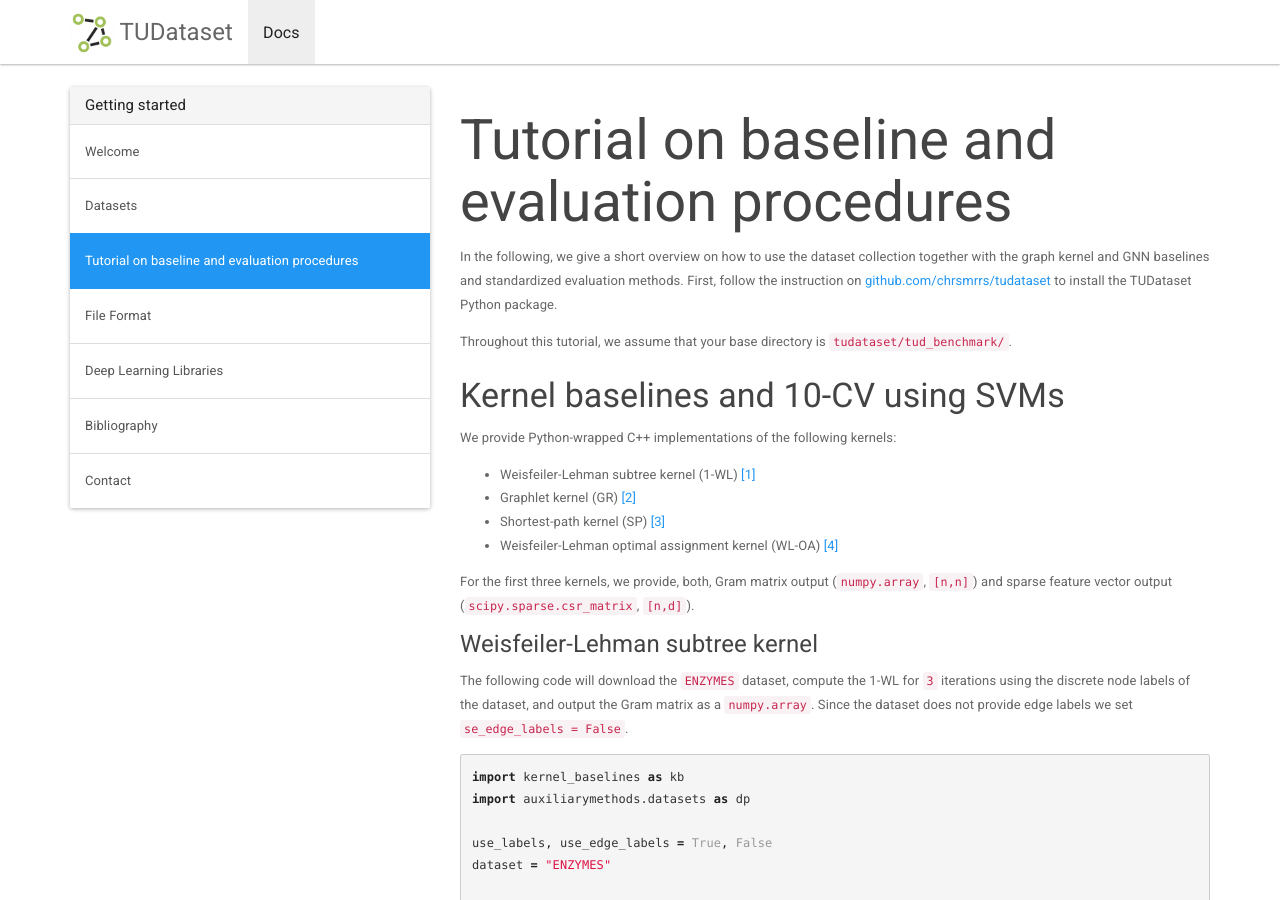
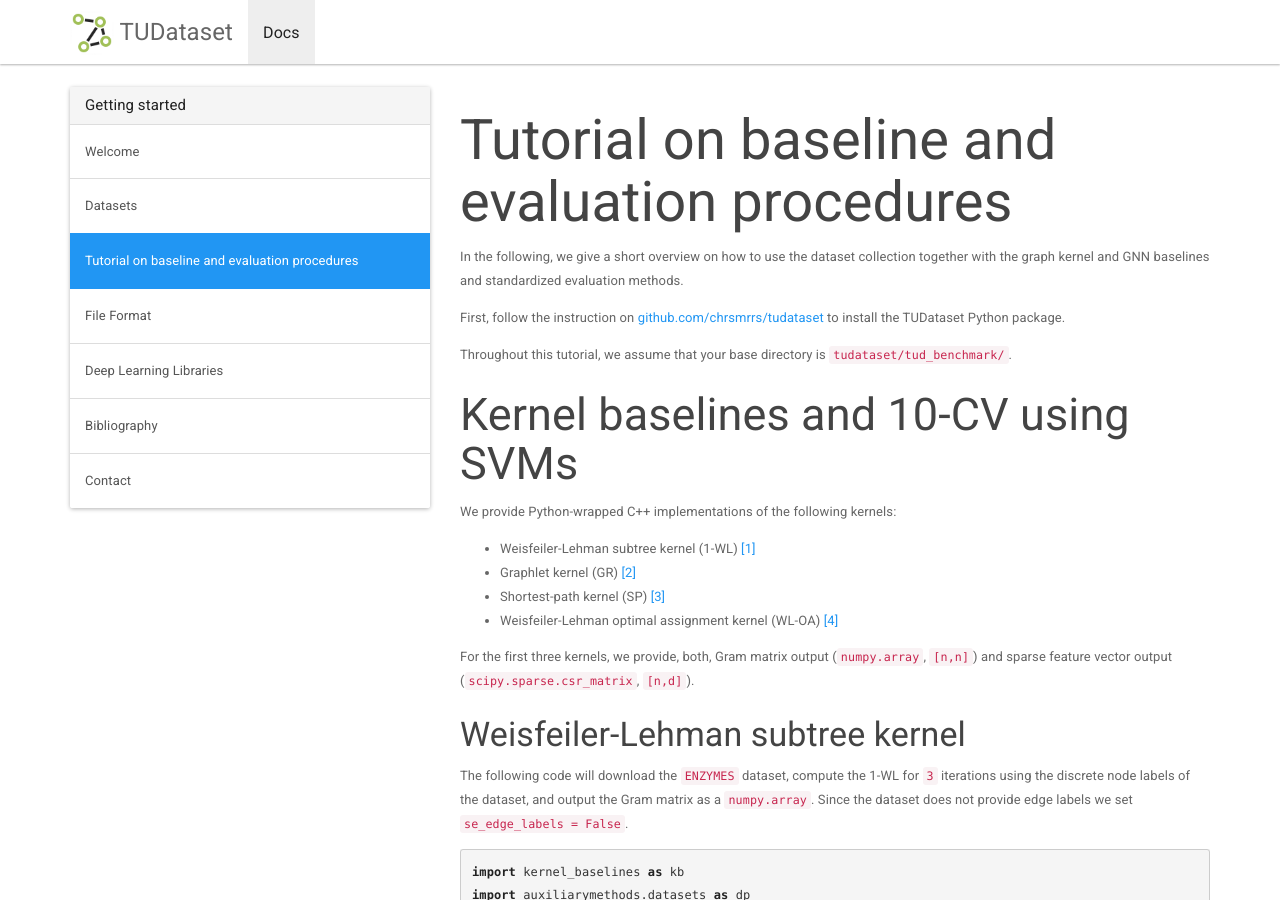
Before and after one commit to chrsmrrs/datasets, a Jekyll site: the page built from _docs/evaluation.md, in a window 1280 px wide and 900 px high. Built offline with Jekyll 4.4.1, drawn with Linux system fonts in a browser that asks for light colours; some of the changed text lies outside the part shown.

Commit message:
Fix Markdown formatting

````diff
--- a/_docs/evaluation.md
+++ b/_docs/evaluation.md
@@ -4,13 +4,15 @@
 ---
 
 In the following, we give a short overview on how to use the dataset collection together with the graph kernel and GNN baselines and standardized evaluation methods.
+
 First, follow the instruction on [github.com/chrsmrrs/tudataset](https://github.com/chrsmrrs/tudataset) to install the TUDataset Python package.
 
 Throughout this tutorial, we assume that your base directory is `tudataset/tud_benchmark/`.
 
-### Kernel baselines and 10-CV using SVMs
+## Kernel baselines and 10-CV using SVMs
 
 We provide  Python-wrapped C++ implementations of the following kernels:
+
 - Weisfeiler-Lehman subtree kernel (1-WL) [[1]](#ref-1)
 - Graphlet kernel (GR) [[2]](#ref-2)
 - Shortest-path kernel (SP) [[3]](#ref-3)
@@ -19,10 +21,11 @@
 
 For the  first three kernels, we provide, both, Gram matrix output (`numpy.array`, `[n,n]`) and sparse feature vector output (`scipy.sparse.csr_matrix`, `[n,d]`).
 
-#### Weisfeiler-Lehman subtree kernel
+### Weisfeiler-Lehman subtree kernel
 
 The following code will download the `ENZYMES` dataset, compute the 1-WL for `3` iterations using the discrete node labels of the dataset, and output the Gram matrix as a `numpy.array`.
 Since the dataset does not provide edge labels we set `se_edge_labels = False`.
+
 ```python
 import kernel_baselines as kb
 import auxiliarymethods.datasets as dp
@@ -38,46 +41,53 @@
 ```
 
 Instead of computing the Gram matrix, we can skip its computation and output a `scipy.sparse.csr_matrix` feature vector for each graph by replacing the last line by
+
 ```python
 feature_vectors = kb.compute_wl_1_sparse(dataset, iterations, use_labels, use_edge_labels)
 ```
 
-#### Graphlet kernel
+### Graphlet kernel
 
 Similarly, the Gram matrix for the Graphlet kernel can be computed by
+
 ```python
 gram_matrix = kb.compute_graphlet_dense(dataset, use_labels, use_edge_labels)
 ```
 
 The sparse feature vectors can be computed by
+
 ```python
 feature_vectors = kb.compute_graphlet_sparse(dataset, use_labels, use_edge_labels)
 ```
 
-#### Shortest-path kernel
+### Shortest-path kernel
 
 The Gram matrix for the Shortest-path kernel can be computed by
+
 ```python
 gram_matrix = kb.compute_graphlet_dense(dataset, use_labels, use_edge_labels)
 ```
 
 The sparse feature vectors can be computed by
+
 ```python
 feature_vectors = kb.compute_graphlet_sparse(dataset, use_labels, use_edge_labels)
 ```
 
-#### Weisfeiler-Lehman optimal assignment kernel
+### Weisfeiler-Lehman optimal assignment kernel
 
 The Gram matrix for the WL-OA kernel can be computed by
+
 ```python
 gram_matrix = kb.compute_wloa_dense(dataset, use_labels, use_edge_labels)
 ```
 
-#### SVM evaluation
+### SVM evaluation
 
 Here, we show how to jointly optimize the number of iterations of the 1-WL and the `C` parameter of the (dual) SVM using 10-CV. See the paper on details on the evaluation procedure.
 
 The following code computes the 1-WL for `1` to `5` iterations, and applies cosine normalization. The number of iterations is then jointly optimized with the `C` parameter (`C=[10**3, 10**2, 10** 1, 10**0, 10**-1, 10**-2, 10**-3]`) using 10-CV.
+
 The experiment is repeated `10` times and the average accuracy, the standard deviations over all `10` 10-CV runs and all `100` runs are output.
 
 ```python
@@ -93,7 +103,9 @@
 
 accuracy, std_10, std_100 = kernel_svm_evaluation(all_matrices, classes, num_repetitions=num_reps, all_std=True)
 ```
+
 Similarly, we can do the same for sparse feature vectors using a linear SVM.
+
 ```python
 feature_vectors = []
 
@@ -112,6 +124,7 @@
 ### GNNs baselines and 10-CV evaluation
 
 Here, we show how to optimize the hyperparameters (number of layers  in `{1,2,3,4,5}`, hidden dimension `{32,64,128}`) of the `GIN` layer [[5]](#ref-5) using 10-CV.
+
 We set the maximum number of epochs to `200`, the batch size to `64`, the starting learing rate to `0.01`, and the number of repetitions of the 10-CV to `10`.
 
 ```python
@@ -124,7 +137,9 @@
 
 accuracy, std_10, std_100 = gnn_evaluation(GIN, dataset, [1, 2, 3, 4, 5], [32, 64, 128], max_num_epochs=200, batch_size=64, start_lr=0.01, num_repetitions=num_reps, all_std=True)
 ```
+
 In case the dataset includes edge labels or (continuous) attributes you can use the `GINE` layer.
+
 ```python
 import auxiliarymethods.datasets as dp
 from auxiliarymethods.gnn_evaluation import gnn_evaluation
@@ -136,8 +151,8 @@
 
 accuracy, std_10, std_100 = gnn_evaluation(GINE, dataset, [1, 2, 3, 4, 5], [32, 64, 128], max_num_epochs=200, batch_size=64, start_lr=0.01, num_repetitions=num_reps, all_std=True)
 ```
+
 See `main_gnn.py` for more examples. More compatible GNN layers are available from [Pytorch Geometric](https://github.com/rusty1s/pytorch_geometric/tree/master/benchmark/kernel).
-
 
 ### Loading the graphs as NetworkX graphs
 
@@ -151,6 +166,7 @@
 # Output dataset as a list of graphs.
 graph_db = tud_to_networkx(dataset)
 ```
+
 TODO: Add details on how to access label information.
 
 ### Bibliograpphy
````
Also changed, not shown: _docs/deep.md (+1 -0 lines), _docs/format.md (+0 -2 lines), _docs/index.md (+2 -2 lines).
